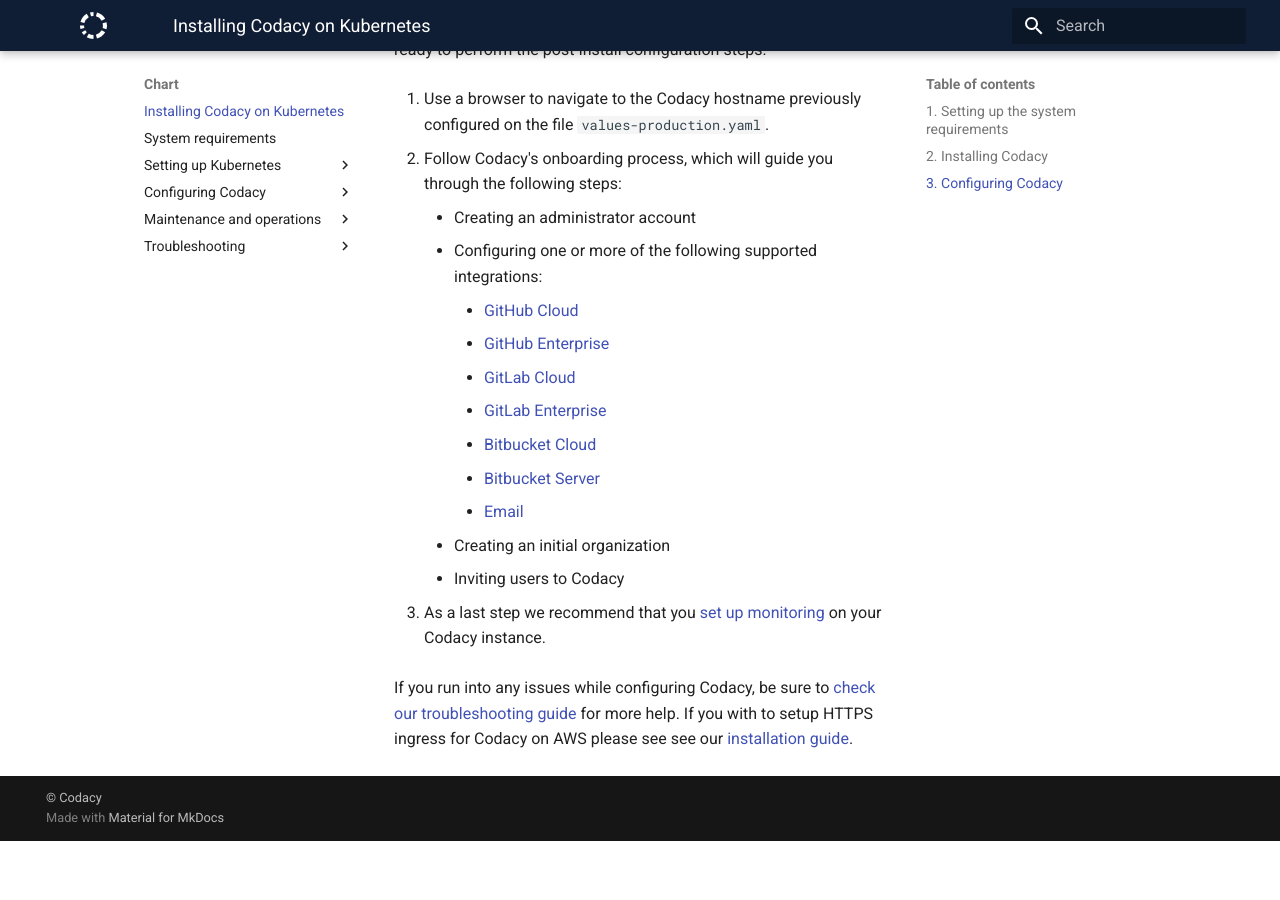
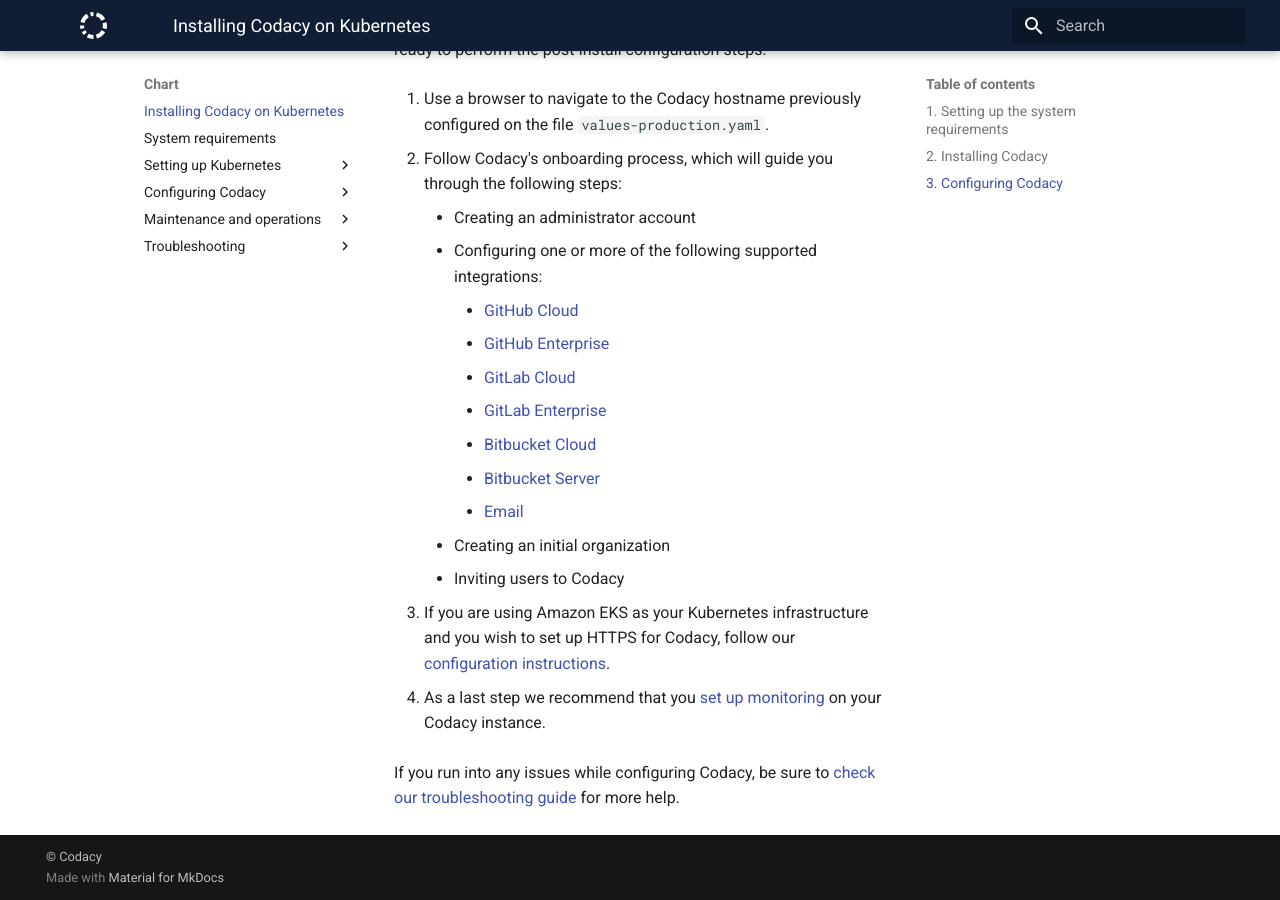
Before and after one commit to codacy/chart, an MkDocs documentation site: the page built from docs/index.md, in a window 1280 px wide and 900 px high, scrolled down 3425 px. Built offline with MkDocs 1.6.1 and Material for MkDocs 9.7.7, drawn with Linux system fonts in a browser that asks for light colours; before the commit the page ends 4266 px from its top, so only the background shows below that.

Commit message:
Add install HTTPS instructions to main setup steps
Co-authored-by: Paulo Ribeiro <60105800+pauloribeiro-codacy@users.noreply.github.com>

```diff
--- a/docs/index.md
+++ b/docs/index.md
@@ -141,7 +141,8 @@
     -   Creating an initial organization
     -   Inviting users to Codacy
 
-3.  As a last step we recommend that you [set up monitoring](configuration/monitoring.md) on your Codacy instance.
+3.  If you are using Amazon EKS as your Kubernetes infrastructure and you wish to set up HTTPS for Codacy, follow our [configuration instructions](configuration/tls-ingress-aws.md).
+
+4.  As a last step we recommend that you [set up monitoring](configuration/monitoring.md) on your Codacy instance.
 
 If you run into any issues while configuring Codacy, be sure to [check our troubleshooting guide](troubleshoot/troubleshoot.md) for more help.
-If you with to setup HTTPS ingress for Codacy on AWS please see see our [installation guide](configuration/tls-ingress-aws.md).
```
